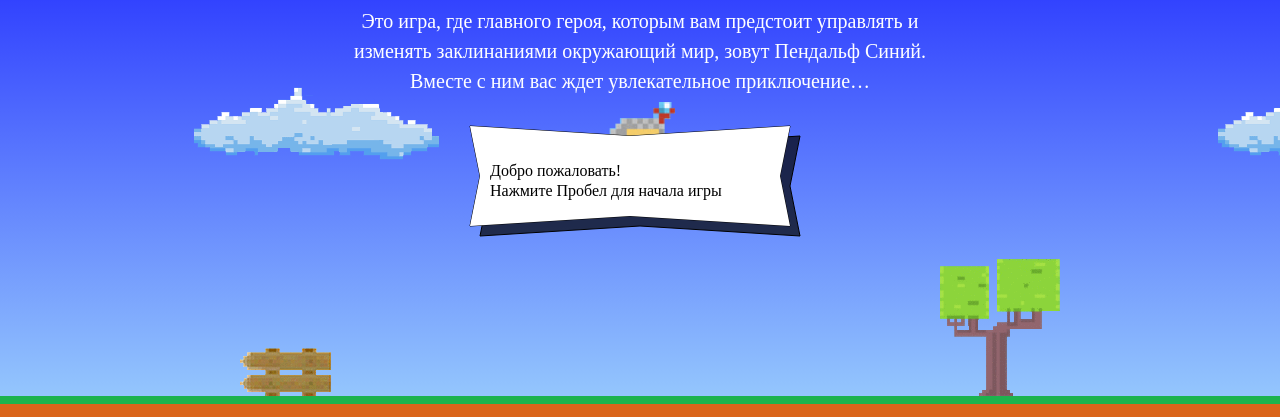
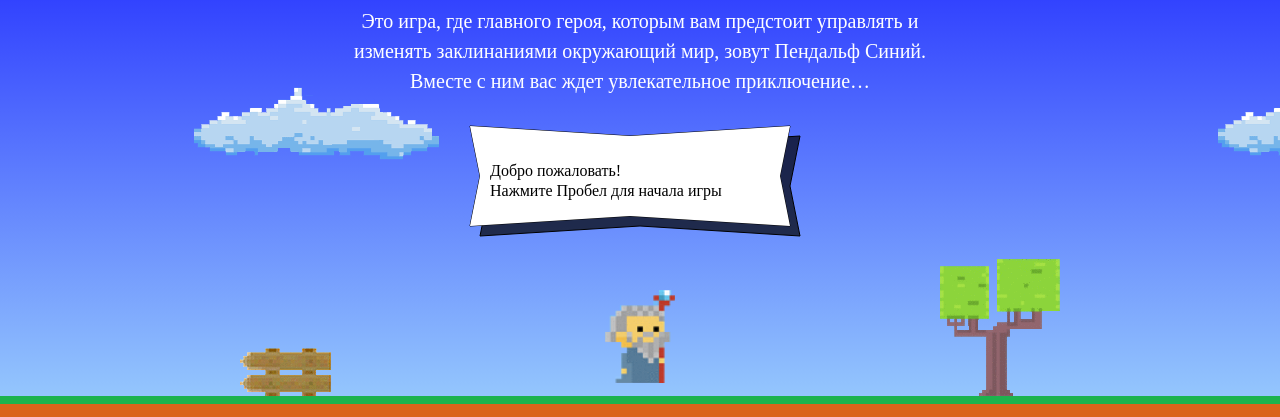
Before and after one commit to avkoltovich/WIP-code-and-magick-19, a website: page index.html in a window 1280 px wide. Shown: the part 203-620 px from the top of the page. Drawn offline with Linux system fonts and the light colour scheme; a web font is replaced by a local one.

Commit message:
Исправляет функцию getWizardY

```diff
--- a/index.html
+++ b/index.html
@@ -201,7 +201,7 @@
   }
 
   function getWizardY(height) {
-    return height / 3 - getWizardHeight();
+    return height / 3 + getWizardHeight();
   }
 
 </script>
```
